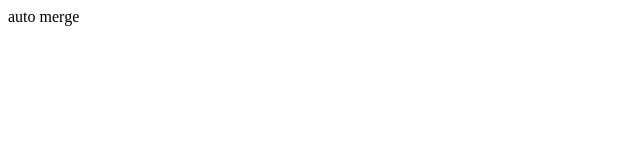
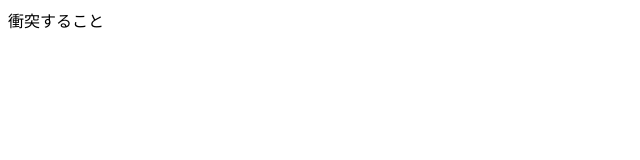
Before and after one commit to kosuke-kurono/git_sample, a plain HTML site: page index.html in a window 1280 px wide. Shown: the full height of the page, 0-640 px from the left. Drawn offline with Linux system fonts and the light colour scheme.

Commit message:
衝突することを追記

```diff
--- a/index.html
+++ b/index.html
@@ -1 +1 @@
-<p>auto merge</p>
+<p>衝突すること</p>
```
